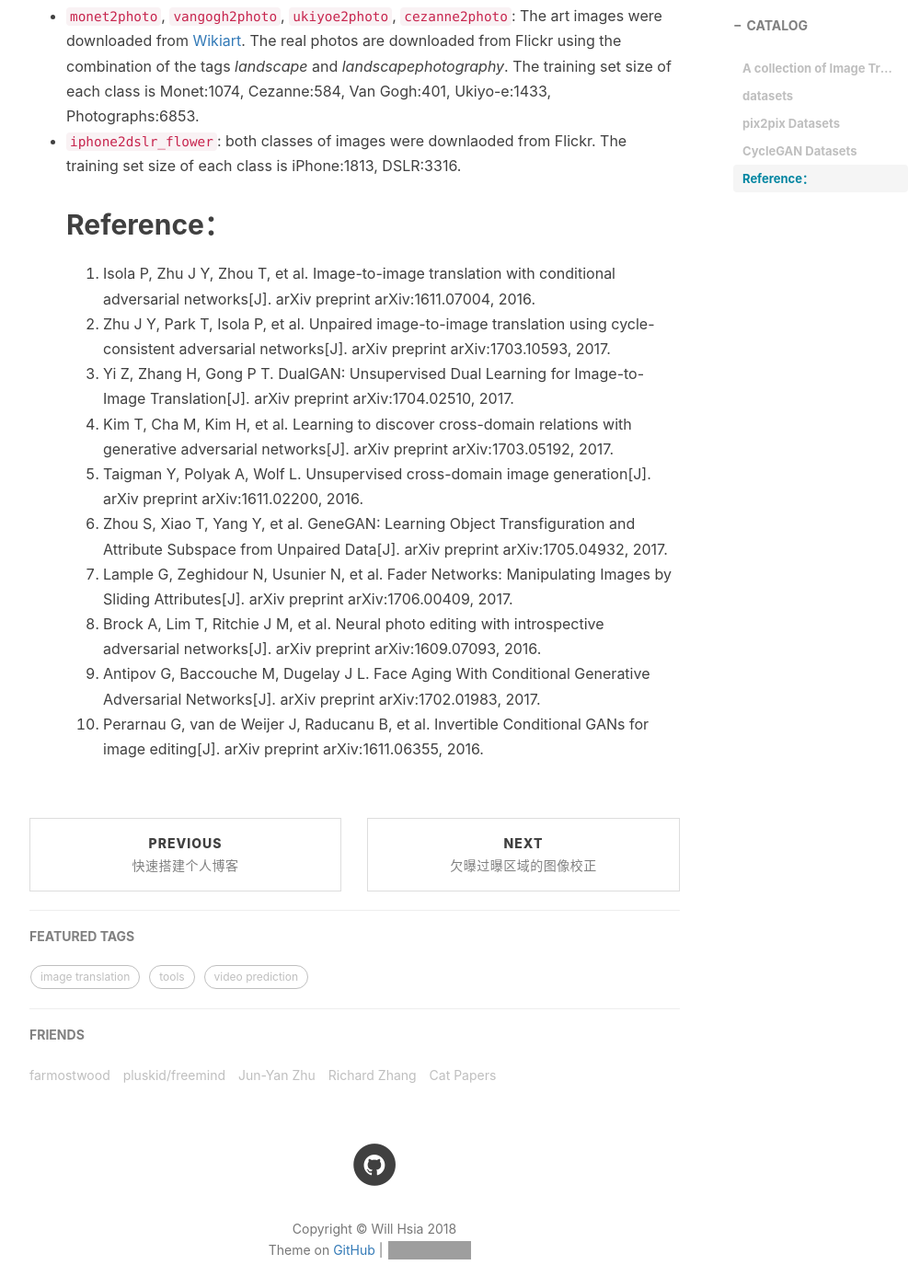
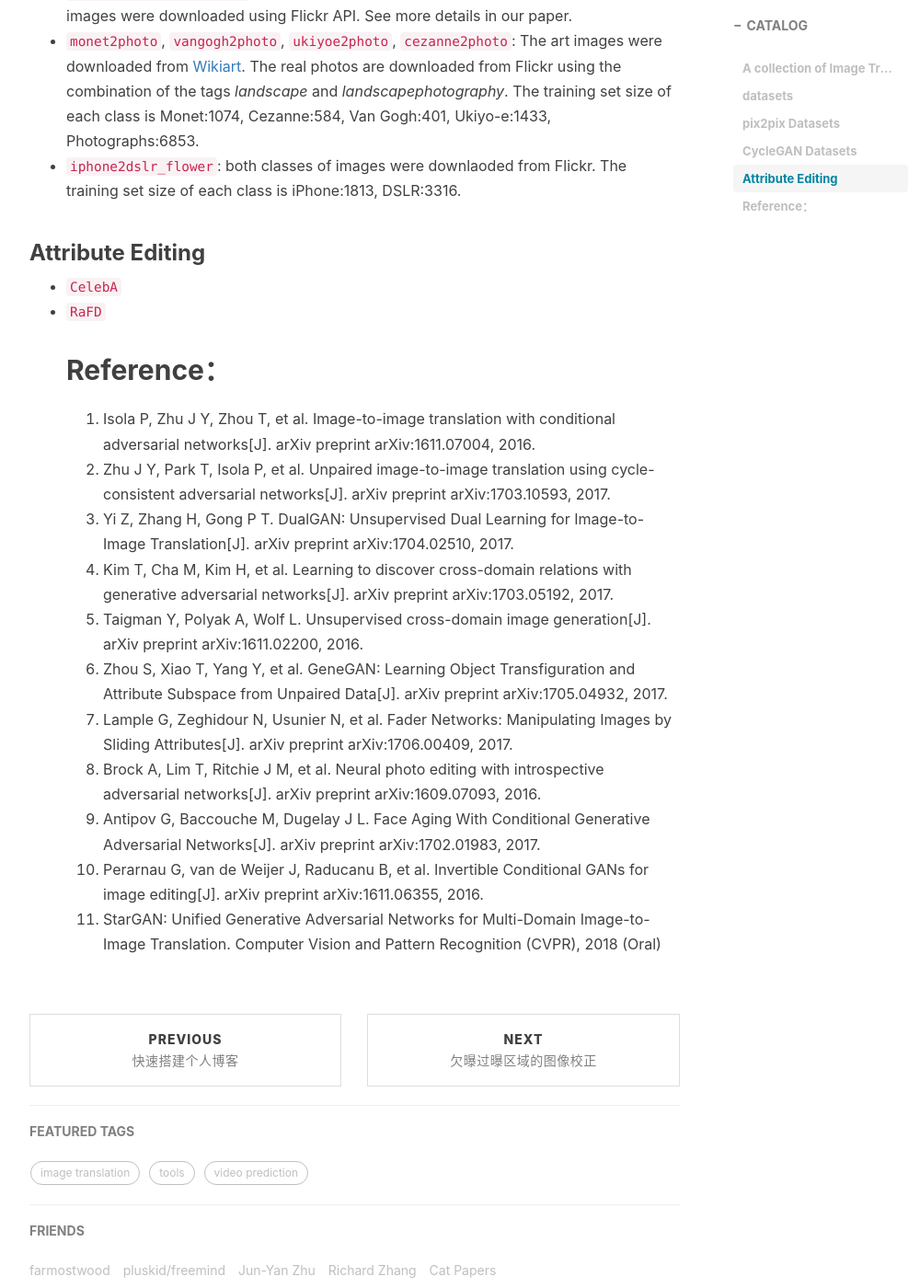
Before and after one commit to bdseal/bdseal.github.io, a Jekyll site: the page built from _posts/2018-02-06-A collection of image translation.md, in a window 1280 px wide and 1400 px high, scrolled down 1851 px. Shown: the whole window at 92% size, without its empty margins (233-1233 px from the left). Built offline with Jekyll 4.4.1, drawn with Linux system fonts in a browser that asks for light colours; nearby versions of some CDN libraries; comment, search, counter and statistics services are not loaded; some of the changed text lies outside the part shown; grey boxes are pictures that could not be loaded.

Commit message:
add StarGAN

```diff
--- a/_posts/2018-02-06-A collection of image translation.md
+++ b/_posts/2018-02-06-A collection of image translation.md
@@ -21,6 +21,7 @@
 - `GeneGAN`: [[Code](https://github.com/Prinsphield/GeneGAN)] [[Paper](https://arxiv.org/abs/1705.04932)]
 - `Face-Age-cGAN`: [[Paper](https://arxiv.org/abs/1702.01983)]
 - `BicycleGAN`: [[Code](https://github.com/junyanz/BicycleGAN)] [[Tensorflow](https://github.com/gitlimlab/BicycleGAN-Tensorflow)]
+- `StarGAN`: CVPR 2018. [[Code](https://github.com/yunjey/StarGAN)]  [[Paper](https://arxiv.org/abs/1711.09020)]
 - `VAE-GAN`: [[Code](http://github.com/andersbll/autoencoding_beyond_pixels)] [[Paper](https://arxiv.org/pdf/1611.07004.pdf)]
 - `cVAE-GAN`: [[Paper](https://arxiv.org/pdf/1703.10155.pdf)]
 ## datasets
@@ -48,6 +49,10 @@
 - `summer2winter_yosemite`: 1273 summer Yosemite images and 854 winter Yosemite images were downloaded using Flickr API. See more details in our paper.
 - `monet2photo`, `vangogh2photo`, `ukiyoe2photo`, `cezanne2photo`: The art images were downloaded from [Wikiart](https://www.wikiart.org/). The real photos are downloaded from Flickr using the combination of the tags *landscape* and *landscapephotography*. The training set size of each class is Monet:1074, Cezanne:584, Van Gogh:401, Ukiyo-e:1433, Photographs:6853.
 - `iphone2dslr_flower`: both classes of images were downlaoded from Flickr. The training set size of each class is iPhone:1813, DSLR:3316.
+
+### Attribute Editing
+- `CelebA`
+- `RaFD`
 ## Reference：
 1. Isola P, Zhu J Y, Zhou T, et al. Image-to-image translation with conditional adversarial networks[J]. arXiv preprint arXiv:1611.07004, 2016.
 2. Zhu J Y, Park T, Isola P, et al. Unpaired image-to-image translation using cycle-consistent adversarial networks[J]. arXiv preprint arXiv:1703.10593, 2017.
@@ -59,3 +64,4 @@
 8. Brock A, Lim T, Ritchie J M, et al. Neural photo editing with introspective adversarial networks[J]. arXiv preprint arXiv:1609.07093, 2016.
 9. Antipov G, Baccouche M, Dugelay J L. Face Aging With Conditional Generative Adversarial Networks[J]. arXiv preprint arXiv:1702.01983, 2017.
 10. Perarnau G, van de Weijer J, Raducanu B, et al. Invertible Conditional GANs for image editing[J]. arXiv preprint arXiv:1611.06355, 2016.
+11. StarGAN: Unified Generative Adversarial Networks for Multi-Domain Image-to-Image Translation. Computer Vision and Pattern Recognition (CVPR), 2018 (Oral)
```
